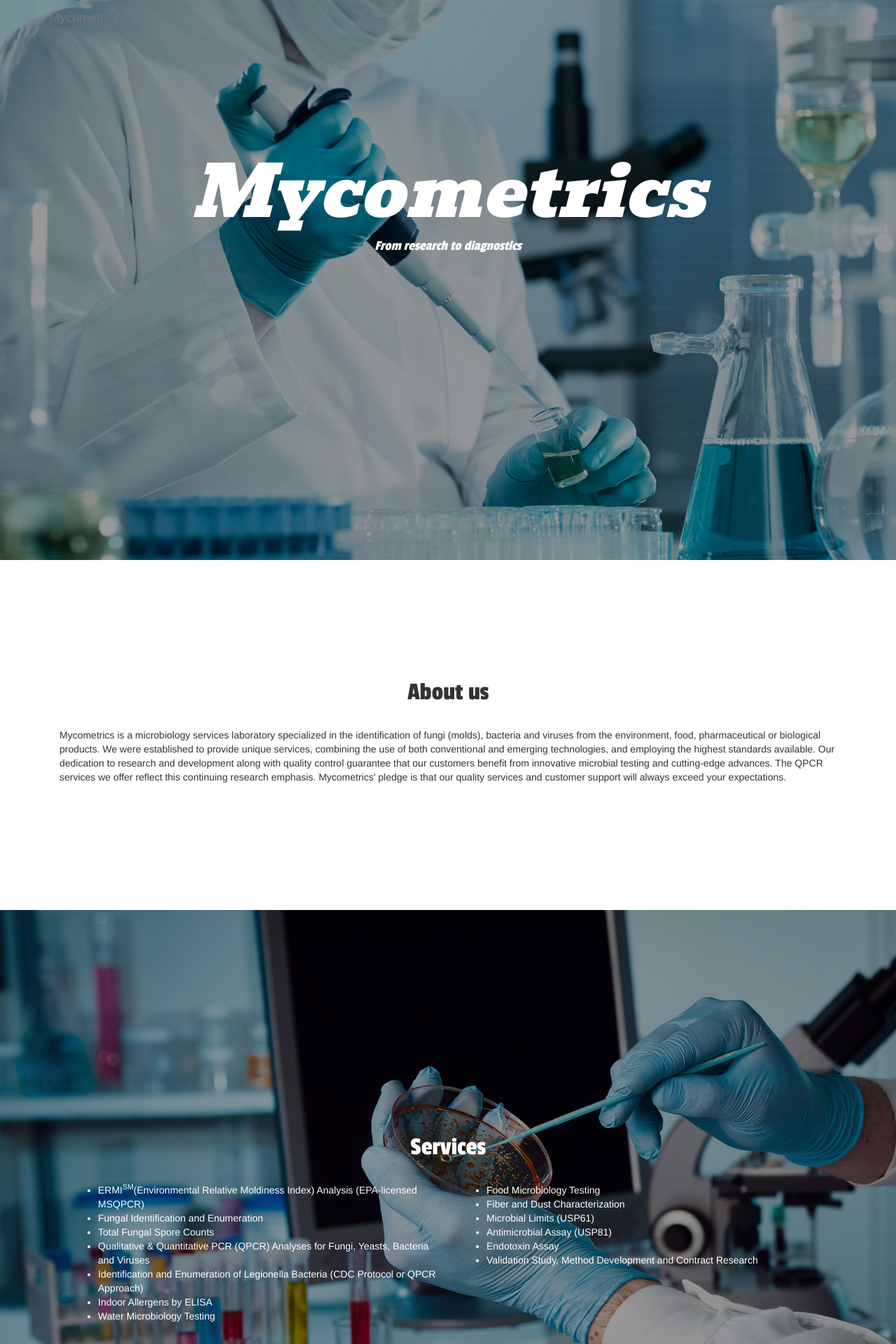
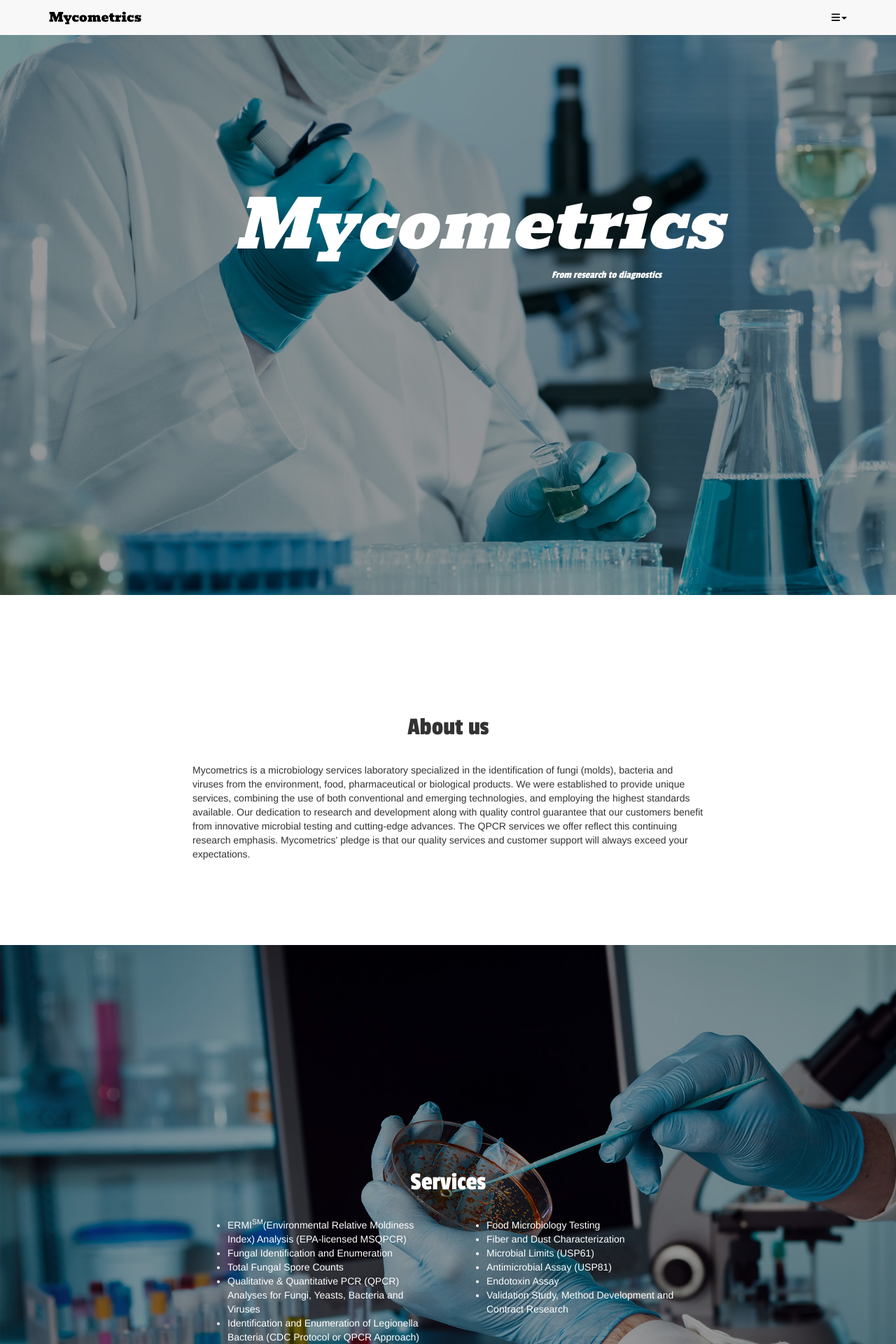
Before and after one commit to kzoo223/Mycometrics, a PHP site: page / in a window 1280 px wide. Shown: the top 1920 px of the page at 70% size. Run offline with PHP 8.4, Linux system fonts and the light colour scheme; some libraries are stand-ins or nearby versions.

Commit message:
styling changes

```diff
--- a/Index.html
+++ b/Index.html
@@ -31,7 +31,7 @@
                 <button type="button" class="navbar-toggle" data-toggle="collapse" data-target="#bs-example-navbar-collapse-1">
                     <span class="sr-only">Toggle navigation</span> Menu <i class="fa fa-bars"></i>
                 </button>
-                <a class="navbar-brand page-scroll" href="#heading">Mycometrics</a>
+                <a class="navbar-brand page-scroll" href="#heading" id="iconName">Mycometrics</a>
             </div>
 
             <!-- Collect the nav links, forms, and other content for toggling -->
@@ -40,7 +40,7 @@
                 <ul class="nav navbar-nav navbar-right">
 
                     <li class="dropdown">
-                    <a href="#" class="dropdown-toggle" data-toggle="dropdown" role="button" aria-haspopup="true" aria-expanded="false">Navigation <span class="caret"></span></a>
+                    <a href="#" class="dropdown-toggle" data-toggle="dropdown" role="button" aria-haspopup="true" aria-expanded="false" id="iconName"><i class="fa fa-bars" aria-hidden="true"></i><span class="caret"></span></a>
                     <ul class="dropdown-menu">
                         <li class="hidden">
                         <a href="#page-top"></a>
@@ -72,10 +72,12 @@
 <body>
 
 <section id="heading">
-        <div class="col-lg-12" id="headingDiv">
-            <center><h1 id="pageName">Mycometrics</h1>
-            <h5 id="pagePhrase">From research to diagnostics</h5></center>
+        <div class="col-lg-3"></div>
+        <div class="col-lg-6" id="headingDiv">
+            <h1 id="pageName">Mycometrics</h1>
+            <h5 id="pagePhrase">From research to diagnostics</h5>
         </div>
+        <div class="col-lg-3"></div>
 </section>
 
 
@@ -83,11 +85,13 @@
 <!-- About section -->
 <section id="about">
   <div class="container">
-    <div class="col-lg-12" id="aboutDiv">
+    <div class="col-lg-2"></div>
+    <div class="col-lg-8" id="aboutDiv">
       <h1 class="sectionHeader">About us</h1>
       <br>
       <p>Mycometrics is a microbiology services laboratory specialized in the identification of fungi (molds), bacteria and viruses from the environment, food, pharmaceutical or biological products. We were established to provide unique services, combining the use of both conventional and emerging technologies, and employing the highest standards available. Our dedication to research and development along with quality control guarantee that our customers benefit from innovative microbial testing and cutting-edge advances. The QPCR services we offer reflect this continuing research emphasis. Mycometrics' pledge is that our quality services and customer support will always exceed your expectations.</p>
     </div>
+    <div class="col-lg-2"></div>
   </div>
 </section>
 
@@ -99,7 +103,8 @@
       <h1 class="sectionHeader">Services</h1>
         <br>
         <!-- services list 1 -->
-        <div class="col-lg-6">
+        <div class="col-lg-2"></div>
+        <div class="col-lg-4">
             <ul>
                 <li>ERMI<sup>SM</sup>(Environmental Relative Moldiness Index) Analysis (EPA-licensed MSQPCR)</li>
                 <li>Fungal Identification and Enumeration</li>
@@ -112,7 +117,7 @@
         </div>
 
         <!-- services list 2 -->
-        <div class="col-lg-6">
+        <div class="col-lg-4">
             <ul>
                 <li>Food Microbiology Testing</li>
                 <li>Fiber and Dust Characterization</li>
@@ -122,11 +127,12 @@
                 <li>Validation Study, Method Development and Contract Research</li>
             </ul>
         </div>
+        <div class="col-lg-2"></div>
     </div>
   </div>
 </section>
 
-<section id="about">
+<section id="contact">
   <div class="container">
     <div class="col-lg-12" id="contactDiv">
       <h1 class="sectionHeader">Contact Us</h1>
@@ -145,7 +151,7 @@
 
 
 <footer>
-    <p> Copyright Mycometrics 2016</p>
+    <p> &copy; Mycometrics 2016</p>
 </footer>
 </body>
 
--- a/assets/css/style.css
+++ b/assets/css/style.css
@@ -1,29 +1,27 @@
 #mainNav{
-  background-color:transparent;
+  color:black;
   border-style:none;
-  margin:0;
-  color:white;
+  font-family: 'Bevan', cursive;
+}
+#iconName
+{
+  color:black ;
 }
 
-.nav,
-.navbar-default,
-.navbar-brand
-{
-  color:white;
-}
 
 #pageName{
   font-family: 'Bevan', cursive;
-  font-size: 100px;
+  font-size: 95px;
   font-style:italic;
   color:white;
 }
 
 #pagePhrase{
   font-family: 'Passion One', cursive;
-  font-size: 20px;
+  font-size: 15px;
   font-style:italic;
   color:white;
+  text-align:right;
 }
 
 
@@ -32,6 +30,7 @@
   background-size:cover;
   max-width:100%;
   height:800px;
+
 }
 
 
@@ -56,7 +55,8 @@
 }
 
 
-#about{
+#about,
+#contact{
 background-color:white;
 padding-bottom:20px;
 height:500px;
@@ -75,6 +75,10 @@
   text-align: center;
 }
 
+body{
+  padding-top: 50px;
+}
+
 footer{
   height: 75px;
   padding-top: 25px;
```
